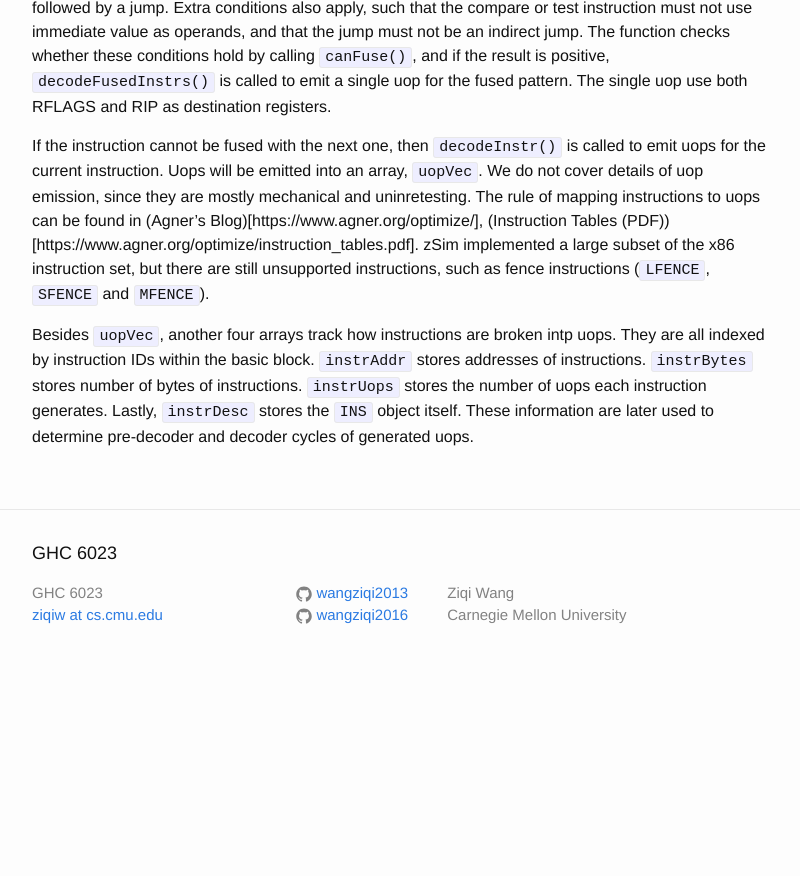
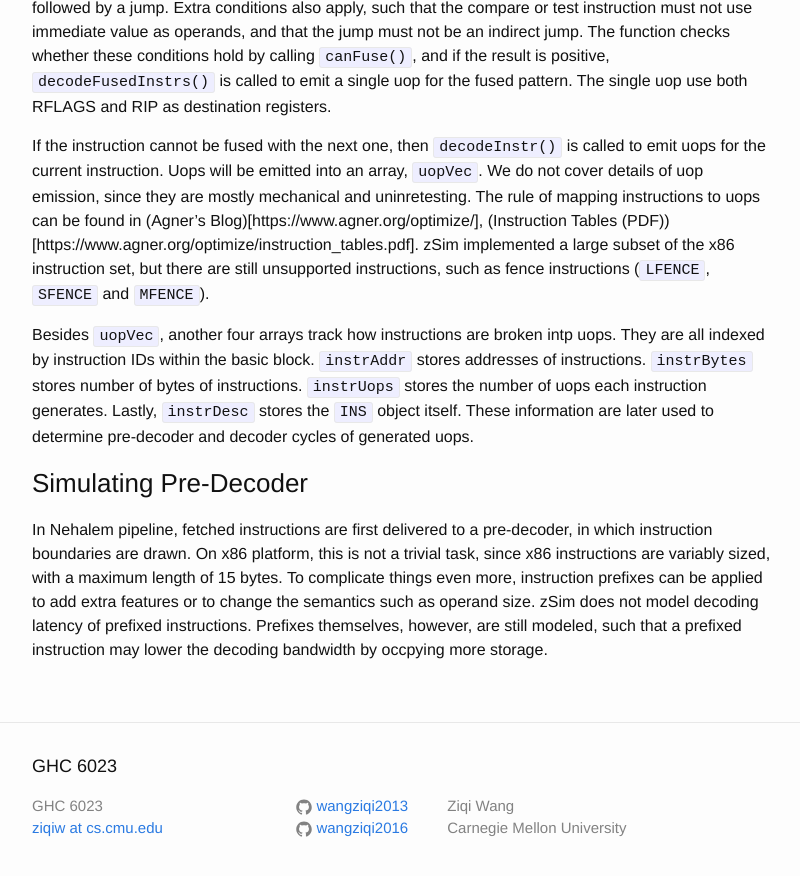
Before and after one commit to wangziqi2013/wangziqi2013.github.io, a Jekyll site: the page built from _posts/2019-12-31-zsim-microarch.markdown, in a window 1280 px wide and 900 px high, scrolled down 8383 px. Shown: the top 876 px of the window, without its empty margins (238-1038 px from the left). Built offline with Jekyll 4.4.1, drawn with Linux system fonts in a browser that asks for light colours; before the commit the page ends 9070 px from its top, so only the background shows below that.

Commit message:
Adding predecoder

```diff
--- a/_posts/2019-12-31-zsim-microarch.markdown
+++ b/_posts/2019-12-31-zsim-microarch.markdown
@@ -303,3 +303,11 @@ Besides `uopVec`, another four arrays track how instructions are broken intp uop
 IDs within the basic block. `instrAddr` stores addresses of instructions. `instrBytes` stores number of bytes of
 instructions. `instrUops` stores the number of uops each instruction generates. Lastly, `instrDesc` stores the `INS`
 object itself. These information are later used to determine pre-decoder and decoder cycles of generated uops.
+
+### Simulating Pre-Decoder
+
+In Nehalem pipeline, fetched instructions are first delivered to a pre-decoder, in which instruction boundaries are drawn.
+On x86 platform, this is not a trivial task, since x86 instructions are variably sized, with a maximum length of 15 bytes.
+To complicate things even more, instruction prefixes can be applied to add extra features or to change the semantics such
+as operand size. zSim does not model decoding latency of prefixed instructions. Prefixes themselves, however, are still
+modeled, such that a prefixed instruction may lower the decoding bandwidth by occpying more storage.
```
